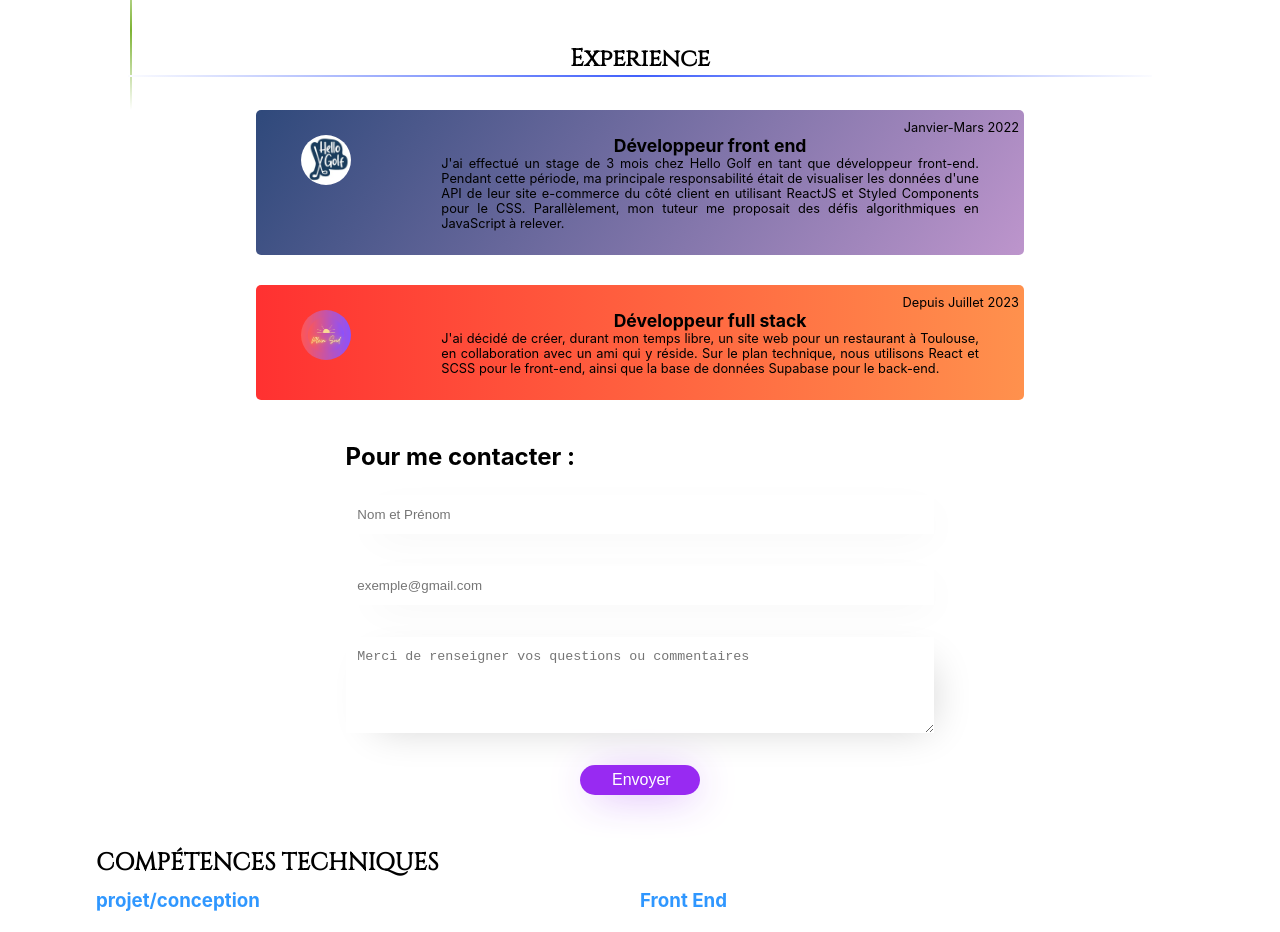
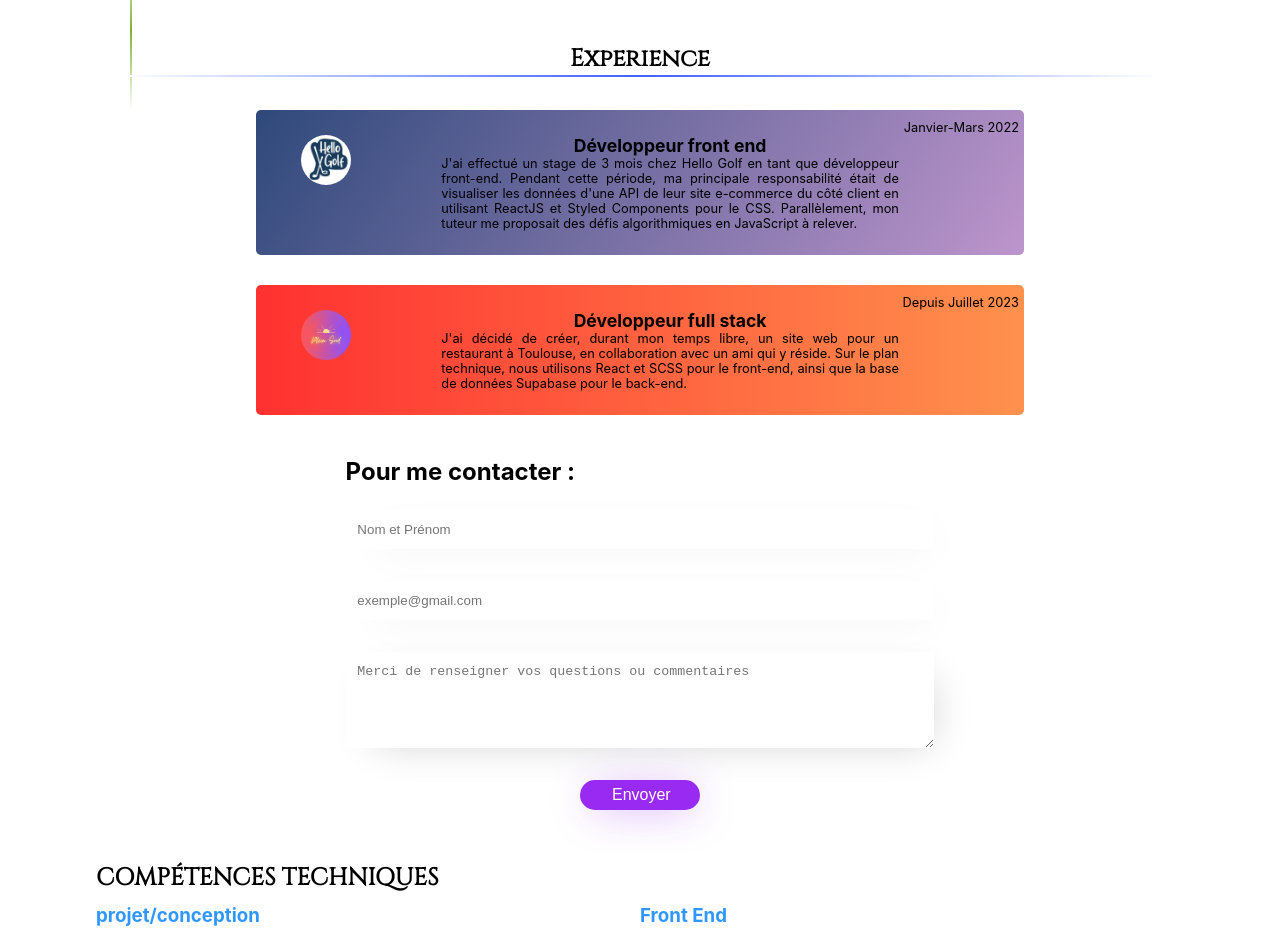
Before and after one commit to Huor97/portfolio, a React (Create React App) app: page / in a window 1280 px wide. Shown: the part 4040-4972 px from the top of the page. Built offline with nearby package versions, Linux system fonts and the light colour scheme.

Commit message:
modifie eperience tail text

```diff
--- a/src/components/Experience.scss
+++ b/src/components/Experience.scss
@@ -58,6 +58,7 @@
         align-items: center;
         text-align: center;
         width: 70%;
+        padding-right: 80px;
         h2 {
           font-size: 1.1rem;
         }
```
